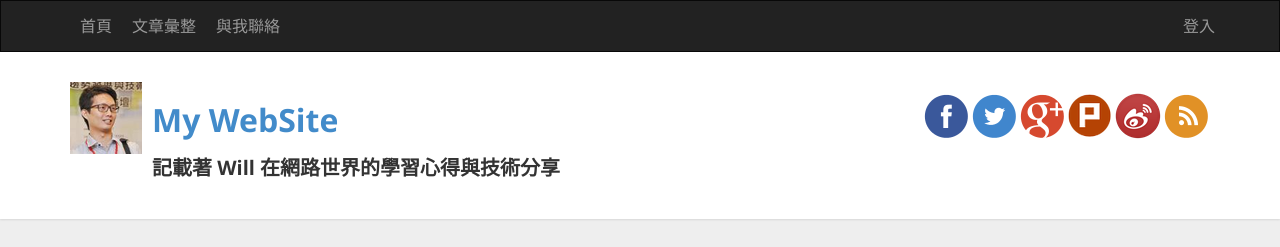
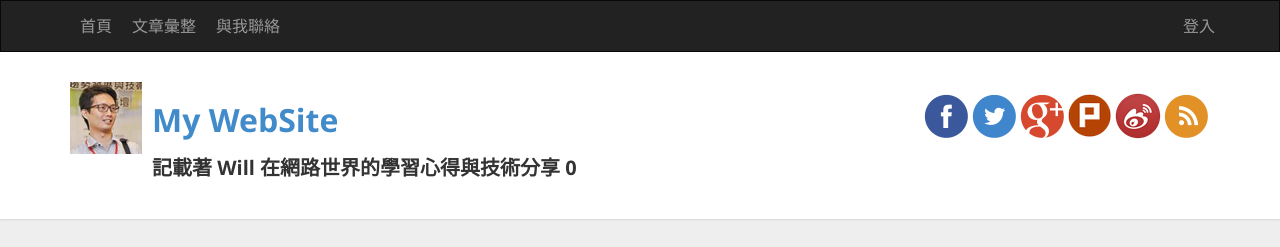
Before and after one commit to coolrare/demo0516, an Angular app: page / in a window 1280 px wide. Shown: the top 247 px of the page. Built offline with nearby package versions, Linux system fonts and the light colour scheme.

Commit message:
示範 ngClass 用法

```diff
--- a/src/app/header/header.component.css
+++ b/src/app/header/header.component.css
@@ -0,0 +1,3 @@
+.highlight {
+  background-color: yellow;
+}
--- a/src/app/header/header.component.html
+++ b/src/app/header/header.component.html
@@ -37,7 +37,13 @@
             {{ sitename }}
           </a>
         </h1>
-        <h3>記載著 Will 在網路世界的學習心得與技術分享</h3>
+        <h3 [ngClass]="{'highlight': this.counter%2==1 }">
+
+          記載著 Will 在網路世界的學習心得與技術分享
+
+          {{ counter }}
+
+        </h3>
       </div>
 
       <div id="social-icons" class="pull-right social-icon">
--- a/src/app/header/header.component.ts
+++ b/src/app/header/header.component.ts
@@ -10,6 +10,8 @@ export class HeaderComponent implements OnInit {
   sitename = 'My WebSite';
   siteimage = '/assets/images/logo.png';
 
+  counter = 0;
+
   constructor() { }
 
   ngOnInit() {
@@ -18,6 +20,7 @@ export class HeaderComponent implements OnInit {
   changeTitle($event) {
     this.sitename = 'The Will Will Web';
     console.log($event);
+    this.counter++;
   }
 
 }
```
